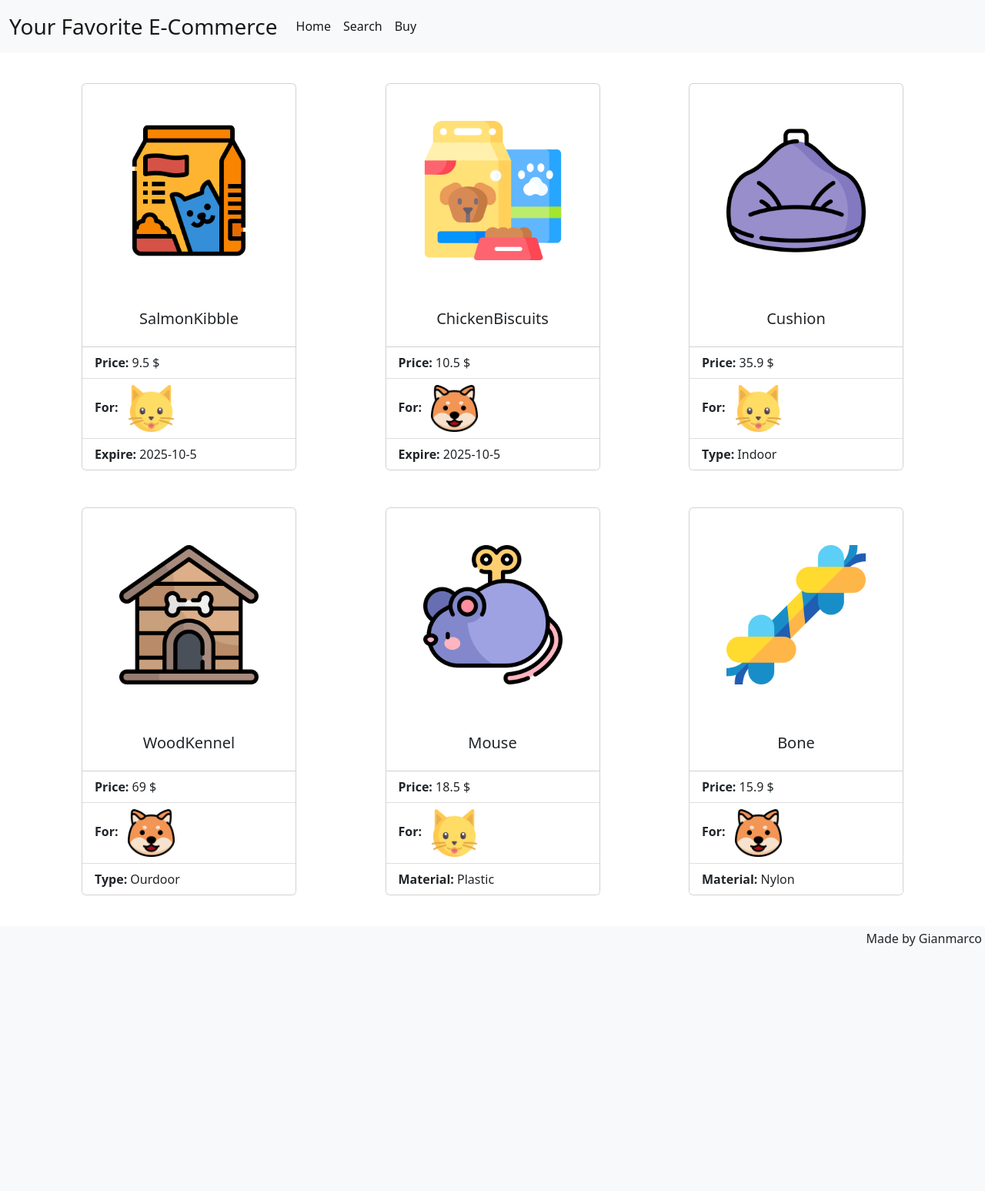
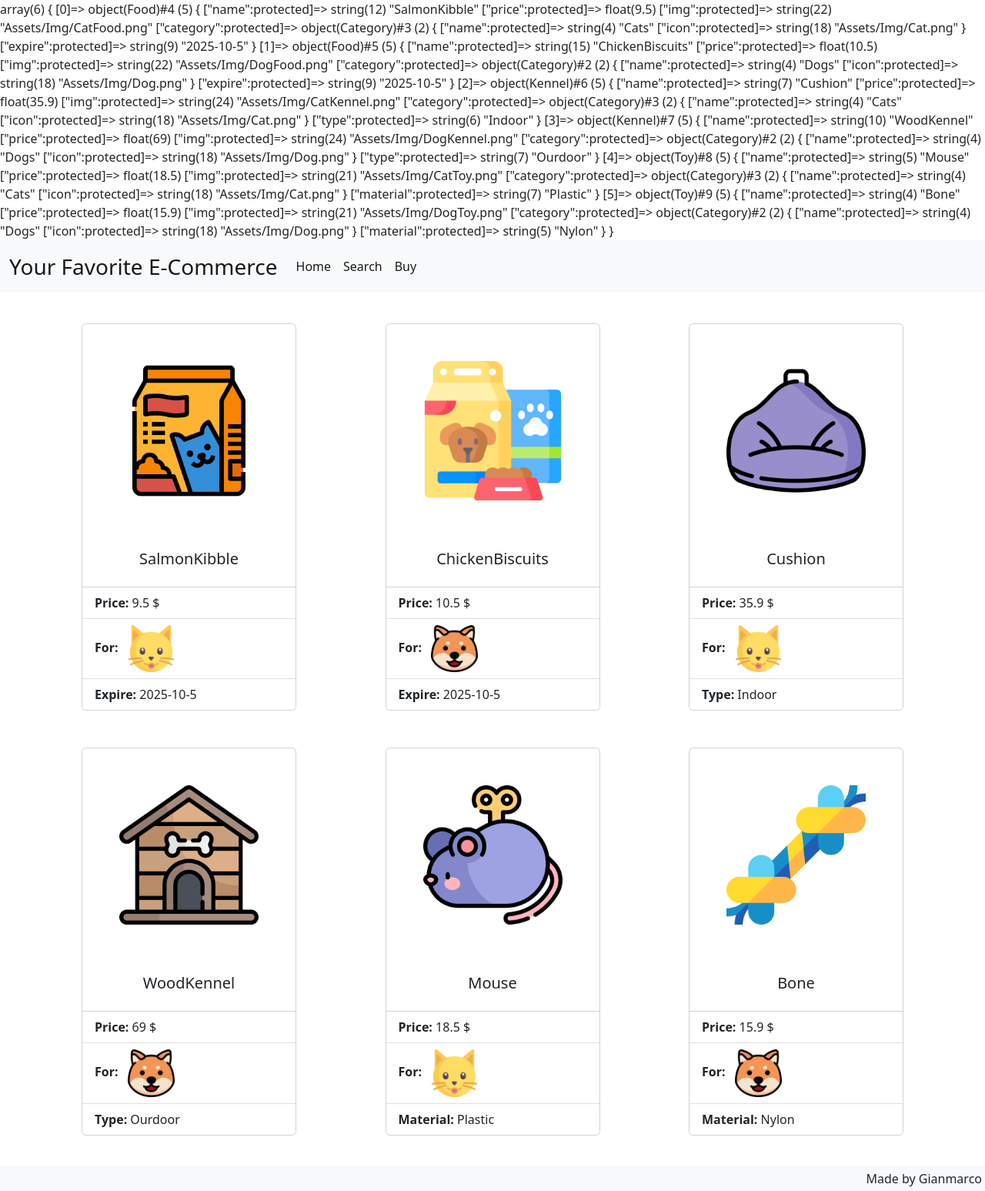
Before and after one commit to GianmarcoDandrea/php-oop-2, a PHP site: page / in a window 1280 px wide. Shown: the whole page at 77% size. Before the commit the page ends 1229 px from the top, so only its background shows below. Run offline with PHP 8.4, Linux system fonts and the light colour scheme.

Commit message:
change: composition of category in product for icon to show in card

```diff
--- a/Views/partials/body.php
+++ b/Views/partials/body.php
@@ -23,11 +23,11 @@
                     <span class="fw-bold">
                         For:
                     </span>
-                    <?php foreach ($categories as $category) { ?>
-                        <?php if ($product->getCategory() === $category->getName()) { ?>
-                            <img src="<?php echo $category->getIcon() ?>" alt="" style="width: 25%" class="ms-2">
-                        <?php } ?>
+
+                    <?php { ?>
+                        <img src="<?php echo $product->getCategory()->getIcon() ?>" alt="" style="width: 25%" class="ms-2">
                     <?php } ?>
+
                 </li>
 
 
--- a/database/db.php
+++ b/database/db.php
@@ -36,40 +36,42 @@ $products = [
 $cat_food->setName('SalmonKibble');
 $cat_food->setPrice(9.50);
 $cat_food->setImg('Assets/Img/CatFood.png');
-$cat_food->setCategory('Cats');
+$cat_food->setCategory($cat);
 $cat_food->setExpire('2025-10-5');
 
 //DOG FOOD
 $dog_food->setName('ChickenBiscuits');
 $dog_food->setPrice(10.50);
 $dog_food->setImg('Assets/Img/DogFood.png');
-$dog_food->setCategory('Dogs');
+$dog_food->setCategory($dog);
 $dog_food->setExpire('2025-10-5');
 
 // CAT KENNEL
 $cat_kennel->setName('Cushion');
 $cat_kennel->setPrice(35.90);
 $cat_kennel->setImg('Assets/Img/CatKennel.png');
-$cat_kennel->setCategory('Cats');
+$cat_kennel->setCategory($cat);
 $cat_kennel->setType('Indoor');
 
 //DOG KENNEL
 $dog_kennel->setName('WoodKennel');
 $dog_kennel->setPrice(69.00);
 $dog_kennel->setImg('Assets/Img/DogKennel.png');
-$dog_kennel->setCategory('Dogs');
+$dog_kennel->setCategory($dog);
 $dog_kennel->setType('Ourdoor');
 
 // CAT TOY
 $cat_toy->setName('Mouse');
 $cat_toy->setPrice(18.50);
 $cat_toy->setImg('Assets/Img/CatToy.png');
-$cat_toy->setCategory('Cats');
+$cat_toy->setCategory($cat);
 $cat_toy->setMaterial('Plastic');
 
 //DOG TOY
 $dog_toy->setName('Bone');
 $dog_toy->setPrice(15.90);
 $dog_toy->setImg('Assets/Img/DogToy.png');
-$dog_toy->setCategory('Dogs');
+$dog_toy->setCategory($dog);
 $dog_toy->setMaterial('Nylon');
+
+var_dump($products);
```
